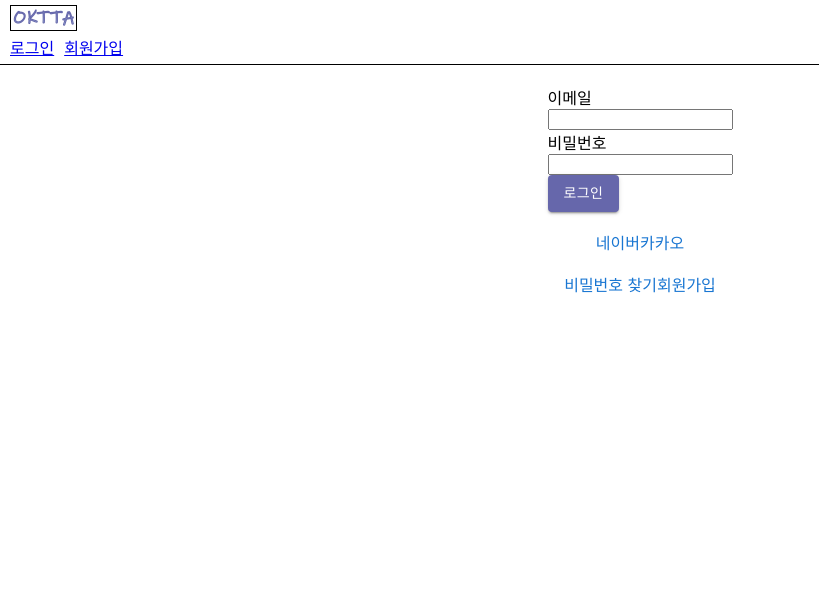
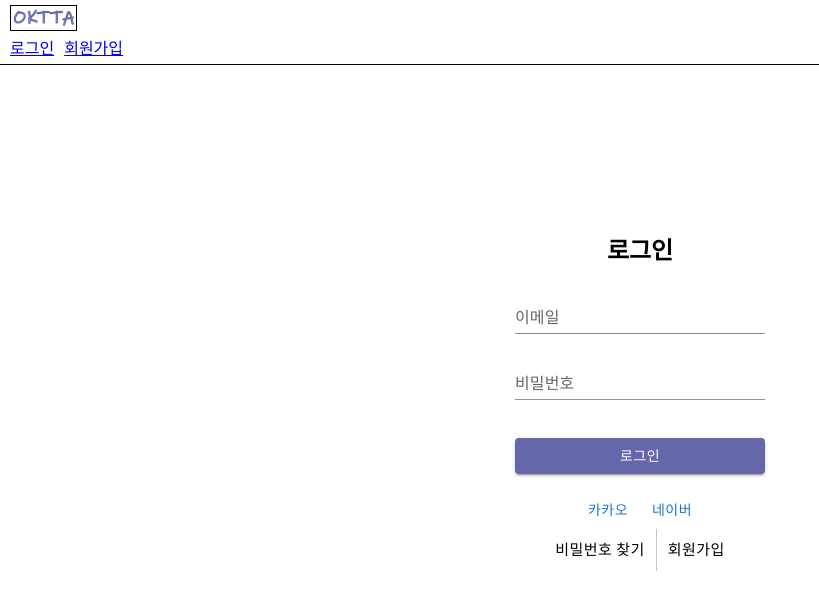
Before and after one commit to JuKyYoon/Oktta, a React app in the folder frontend/: page /user/login in a window 1280 px wide. Shown: the top 596 px of the page, without its empty margins (0-819 px from the left). Built offline with nearby package versions, Linux system fonts and the light colour scheme.

Commit message:
chore: change style of login and pw inquiry form

```diff
--- a/frontend/src/pages/Login.js
+++ b/frontend/src/pages/Login.js
@@ -1,5 +1,5 @@
-import { Button } from "@mui/material";
-import { Link } from "@mui/material";
+import { Button, ButtonGroup } from "@mui/material";
+import { TextField } from "@mui/material";
 import { createTheme, ThemeProvider } from "@mui/material/styles";
 import React, { useState } from "react";
 import { useDispatch } from "react-redux";
@@ -52,58 +52,42 @@ function Login(props) {
   };
 
   return (
-    <div className="loginform">
+    <ThemeProvider theme={theme}>
+      <div className="form">
+        <h2>로그인</h2>
         <form onSubmit={onSubmitHandler}>
-        <label>
-          이메일
-          <br />
-          <input
-            id="email"
+          <div style={{ display: "flex", flexDirection: "column", paddingBottom: 20 }}>
+            <TextField id="email" label="이메일" variant="standard" color="veryperi"
               type="email"
               value={email}
-            onChange={onEmailHandler}
-          />
-        </label>
-        <br />
-        <label>
-          비밀번호
-          <br />
-          <input
-            id="password"
+              onChange={onEmailHandler} style={{ width: 250 }} /><br />
+            <TextField id="password" label="비밀번호" variant="standard" color="veryperi"
               type="password"
               value={password}
               onChange={onPasswordHandler}
-            autoComplete="current-password"
-          />
-        </label>
+              autoComplete="current-password" /></div>
+          <div className="error_message" style={{ display: "none" }}>
+            이메일 또는 비밀번호를 잘못 입력했습니다.
+            <br />입력하신 내용을 다시 확인해주세요.
+          </div>
           <br />
-        <ThemeProvider theme={theme}>
-          <Button type="submit" variant="contained" color="veryperi">
+          <Button type="submit" variant="contained" color="veryperi" fullWidth>
             로그인
           </Button>
-        </ThemeProvider>
         </form>
         <br />
         {/* 소셜 로그인 */}
+        <GoogleLogin />
         <div>
-        <Link href="#" underline="none">
-          네이버
-        </Link>
-        <Link href="#" underline="none">
-          카카오
-        </Link>
-        <GoogleLogin />
+          <Button href="">카카오</Button>
+          <Button href="">네이버</Button>
         </div>
-      <br />
-      <div>
-        <Link href="pwInquiry" underline="none">
-          비밀번호 찾기
-        </Link>
-        <Link href="#" underline="none">
-          회원가입
-        </Link>
-      </div>
-    </div>
+        <ButtonGroup variant="text" size="large" color="inherit">
+          <Button href="pwInquiry">비밀번호 찾기</Button>
+          <Button href="signUp">회원가입</Button>
+        </ButtonGroup>
+      </div >
+    </ThemeProvider>
   );
 }
 
--- a/frontend/src/pages/PwInquiry.js
+++ b/frontend/src/pages/PwInquiry.js
@@ -1,5 +1,4 @@
 import { TextField } from "@mui/material";
-import { Box } from "@mui/material";
 import { Button } from "@mui/material";
 import { createTheme, ThemeProvider } from "@mui/material/styles";
 import React from "react";
@@ -40,35 +39,27 @@ function PwInquiry() {
   };
 
   return (
-    <>
-      <div className="findpw">
-        <Box
-          sx={{
-            display: "flex",
-            alignItems: "center",
-            "& > :not(style)": { m: 1 },
-          }}
-        >
+    <ThemeProvider theme={theme}>
+      <div className="form">
+        <h2>비밀번호 찾기</h2>
         <TextField
           helperText="비밀번호를 찾고자 하는 이메일을 입력해 주세요."
           label="이메일"
           type="email"
           value={email}
           onChange={emailUpdate}
+          color="veryperi"
         />
         <br />
-          <ThemeProvider theme={theme}>
-            {/* 유효한 이메일인지 확인 기능 넣어야 합니다. */}
         <Button
           variant="contained"
           color="veryperi"
           onClick={handleClickOpen}
           size="large"
+          type="submit"
         >
           다음
         </Button>
-          </ThemeProvider>
-
         {/* 이메일 코드 입력 부분 */}
         <Dialog open={open} onClose={handleClose}>
           <DialogTitle>코드 확인</DialogTitle>
@@ -83,6 +74,7 @@ function PwInquiry() {
               type="email"
               fullWidth
               variant="standard"
+              color="veryperi"
             />
           </DialogContent>
           <DialogActions>
@@ -91,9 +83,8 @@ function PwInquiry() {
             <Button onClick={handleClose}>확인</Button>
           </DialogActions>
         </Dialog>
-        </Box>
       </div>
-    </>
+    </ThemeProvider>
   );
 }
 
--- a/frontend/src/styles/App.css
+++ b/frontend/src/styles/App.css
@@ -27,11 +27,20 @@ nav {
 }
 
 /* 로그인 입력 폼과 비밀번호 찾기 폼 정렬 */
-.loginform {
+.form {
   display: flex;
   flex-direction: column;
   align-items: center;
   justify-content: center;
   padding: 10px;
-  /* border: 1px solid gray; */
+  margin-top: 10%;
 }
+
+.error_message {
+  display: inline-block;
+  font-size: 12px;
+  line-height: 16px;
+  letter-spacing: -.5px;
+  color: #ff003e;
+  vertical-align: middle;
+}
```
Lines whose indentation alone changed are shown as unchanged.
